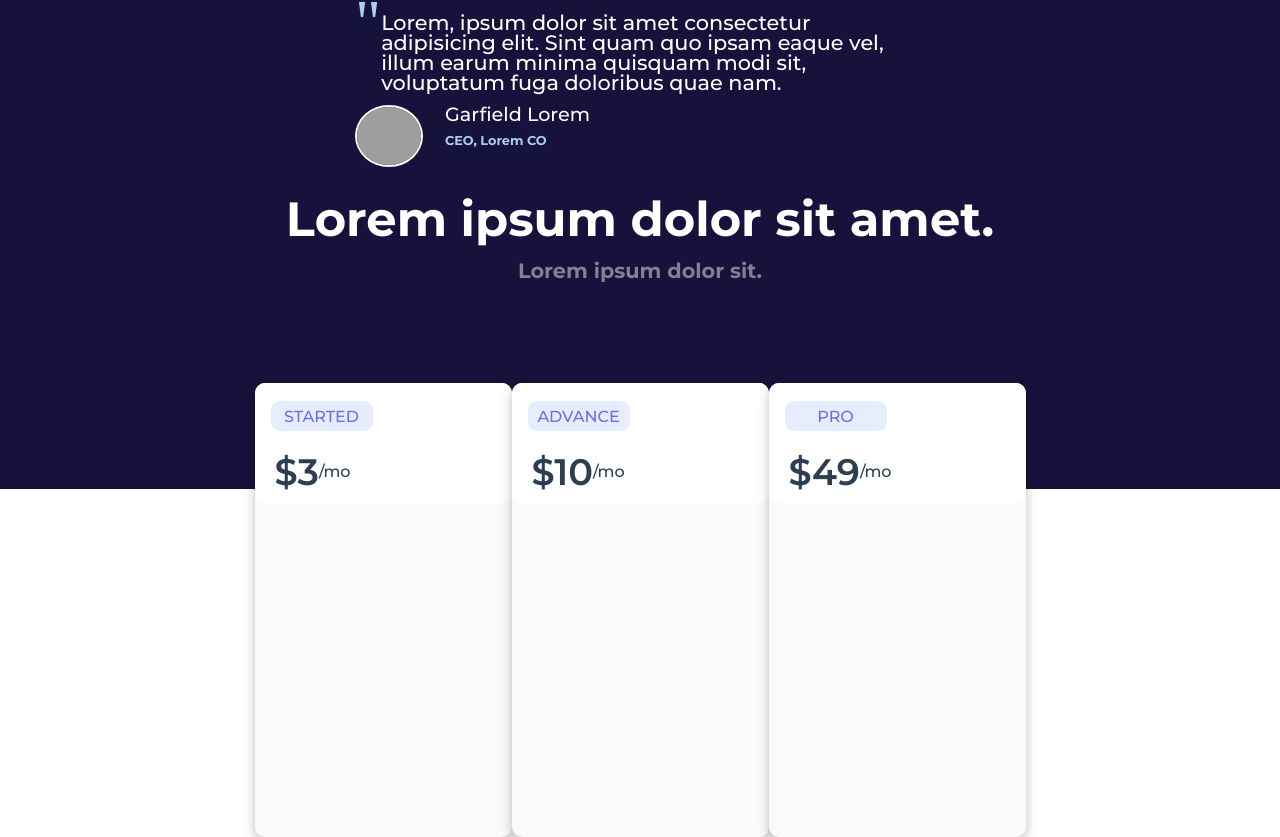
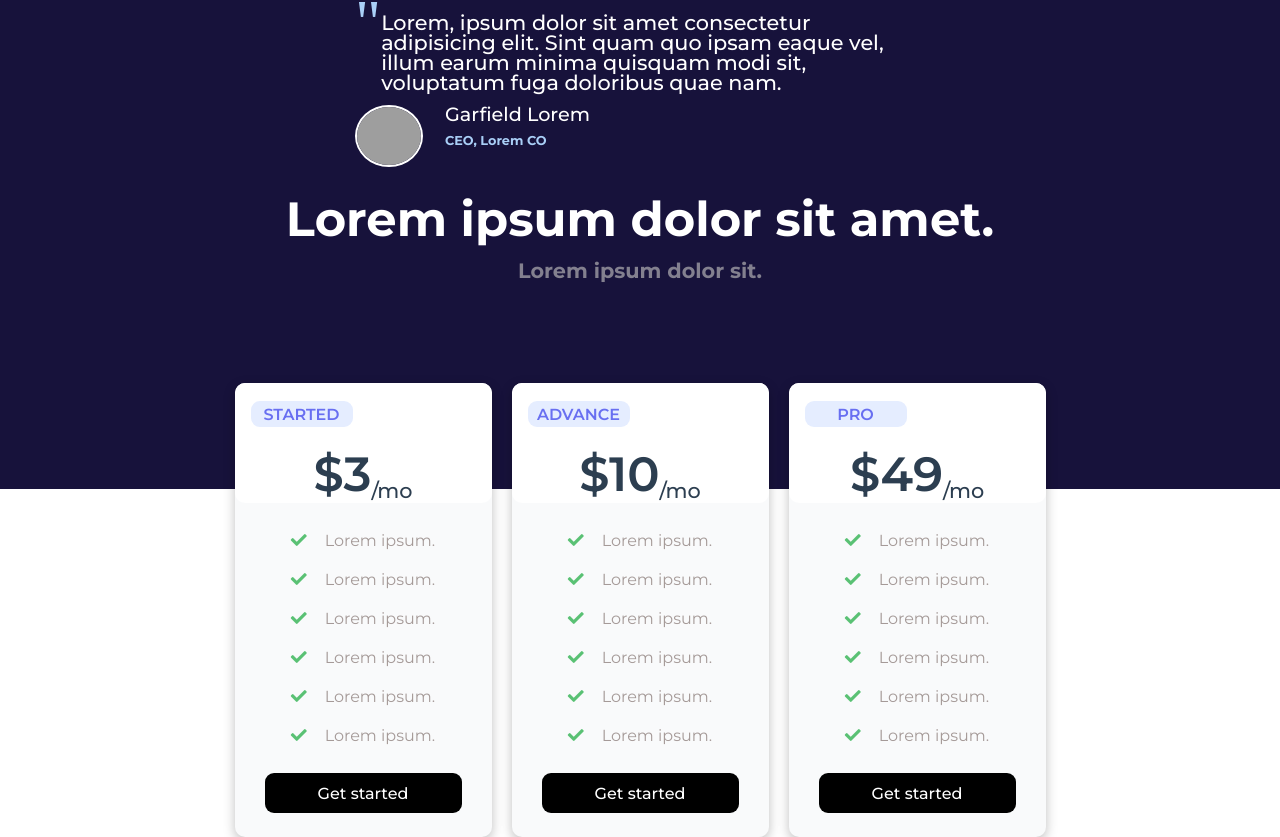
Before and after one commit to JuanLoyola/Services-app, a Vue app: page / in a window 1280 px wide. Shown: the part 2591-3428 px from the top of the page. Built offline with nearby package versions, Linux system fonts and the light colour scheme; grey boxes are pictures that could not be loaded.

Commit message:
Card done

```diff
--- a/src/components/TheCard.vue
+++ b/src/components/TheCard.vue
@@ -1,10 +1,36 @@
 <template>
   <div class="container">
+
     <div class="container-status">
       <div class="type"><span>{{ status }}</span></div>
       <div class="priceType">
         <span class="price">${{ price }}</span><p class="time">/mo</p>
       </div>
+    </div>
+
+    <div class="content">
+      <div class="content-row">
+        <span><i class="icon fas fa-check"></i></span><p>Lorem ipsum.</p>
+      </div>
+      <div class="content-row">
+        <span><i class="icon fas fa-check"></i></span><p>Lorem ipsum.</p>
+      </div>
+      <div class="content-row">
+        <span><i class="icon fas fa-check"></i></span><p>Lorem ipsum.</p>
+      </div>
+      <div class="content-row">
+        <span><i class="icon fas fa-check"></i></span><p>Lorem ipsum.</p>
+      </div>
+      <div class="content-row">
+        <span><i class="icon fas fa-check"></i></span><p>Lorem ipsum.</p>
+      </div>
+      <div class="content-row">
+        <span><i class="icon fas fa-check"></i></span><p>Lorem ipsum.</p>
+      </div>
+    </div>
+
+    <div class="btn">
+      <p>Get started</p>
     </div>
 
   </div>
@@ -35,6 +61,8 @@ export default {
   background-color: #F9FAFB;
   border-radius: 10px;
   box-shadow: 0px 4px 12px rgba(0, 0, 0, 0.25);
+  margin: 0 10px;
+  cursor: pointer;
 
   &-status {
     background: #ffffff;
@@ -44,8 +72,6 @@ export default {
 
     display: flex;
     flex-flow: column nowrap;
-    justify-content: flex-start;
-    align-items: flex-start;
 
     .type {
       width: 102px;
@@ -55,7 +81,7 @@ export default {
       align-items: center;
       background-color: #E5EDFF;
       color: #686FF1;
-      font-weight: 500;
+      font-weight: 600;
       text-transform: uppercase;
       border-radius: 9px;
       margin: 18px 0 18px 16px;
@@ -65,19 +91,53 @@ export default {
       display: flex;
       flex-flow: row nowrap;
       justify-content: center;
-      align-items: center;
+      align-items: flex-end;
       margin: 0 20px;
 
       .price {
-        font-size: 2.3rem;
+        font-size: 3rem;
         font-weight: 600;
       }
 
       .time {
         font-weight: 500;
-        font-size: 1rem;
+        font-size: 1.3rem;
       }
     }
   }
+
+  .content{
+    display: flex;
+    flex-flow: column nowrap;
+    align-items: center;
+    justify-content: center;
+    margin: 18px 0;
+
+    &-row {
+      width: 70%;
+      display: flex;
+      flex-flow: row nowrap;
+      justify-content: space-evenly;
+      color: #A59A98;
+      margin: 10px 0;
+
+      .icon {
+        color: #5AC174;
+      }
+    }
+  }
+
+  .btn {
+    width: 197px;
+    height: 40px;
+    border-radius: 9px;
+    background:  #000;
+    color: #ffffff;
+    font-weight: 500;
+    display: flex;
+    justify-content: center;
+    align-items: center;
+    margin: 0px 30px 18px 30px;
+  }
 }
 </style>
--- a/src/components/TheService.vue
+++ b/src/components/TheService.vue
@@ -183,8 +183,8 @@ export default {
       }
       .cards {
         display: flex;
+        justify-content: center;
         flex-flow: row nowrap;
-        justify-content: space-around;
         width: 771px;
         height: 454px;
         margin-top: 70px;
```
